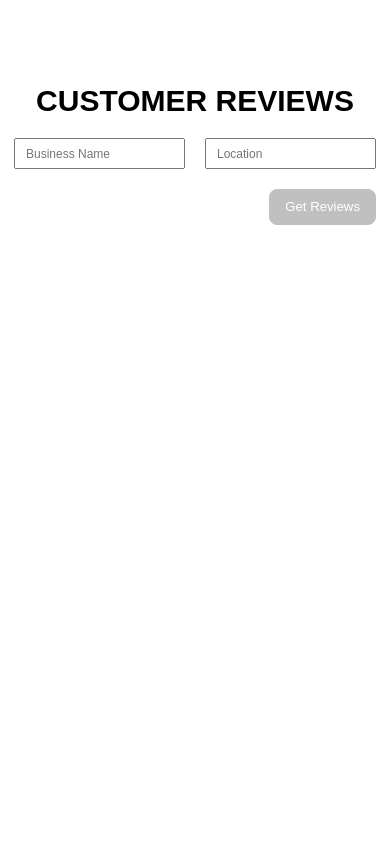
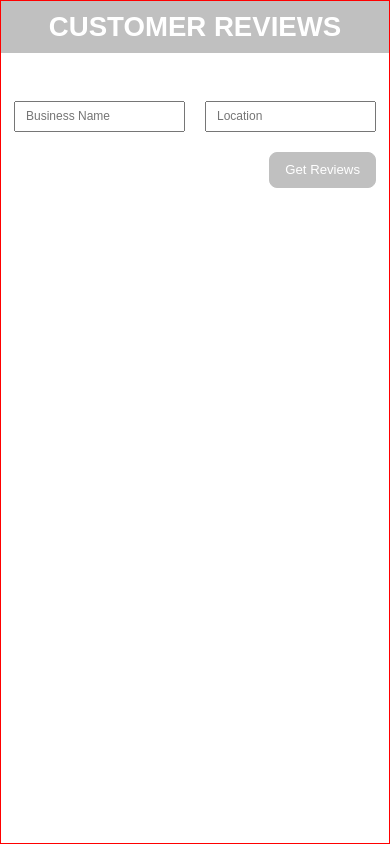
Before and after one commit to 0layiw0la/Customer-Review, a React (Vite) app in the folder Frontend/: page / in a window 390 px wide. Built offline with nearby package versions, Linux system fonts and the light colour scheme.

Commit message:
made changes to page header

```diff
--- a/Frontend/src/App.css
+++ b/Frontend/src/App.css
@@ -1,15 +1,22 @@
 html{
 	font-size: 16px;
 	font-family: arial;
+	height:100lvh;
 }
 
 body{
 	box-sizing: border-box;
+	min-height: 100%;
+	border:1px solid red;
+	margin:0
 }
 h1{
 	text-align: center;
-	margin-top:10lvh;
+	margin: 0 0 48.4px 0;
+	padding:20px;
 	font-size:3.125rem;
+	background-color: #c0c0c0;
+	color:#fff;
 }
 
   form {
@@ -82,8 +89,7 @@ h1{
   .toggle-button {
 	color: blue;
 	cursor: pointer;
-	text-decoration: underline;
-	margin-left: 5px;
+	text-decoration: none;
 	font-size: 0.8rem;
   }
 
@@ -112,14 +118,14 @@ h1{
 	padding-left: 10px;
   }
 
-  @media (max-width: 500px) {
-	h1{
-		font-size: 2.5rem;
-	}
-}
+
   @media (max-width: 600px) {
 	html {
 	  font-size: 12px;
+	}
+	h1{
+		font-size:2.3rem;
+		padding:10px;
 	}
 	form {
 		margin: 0 auto;
```
